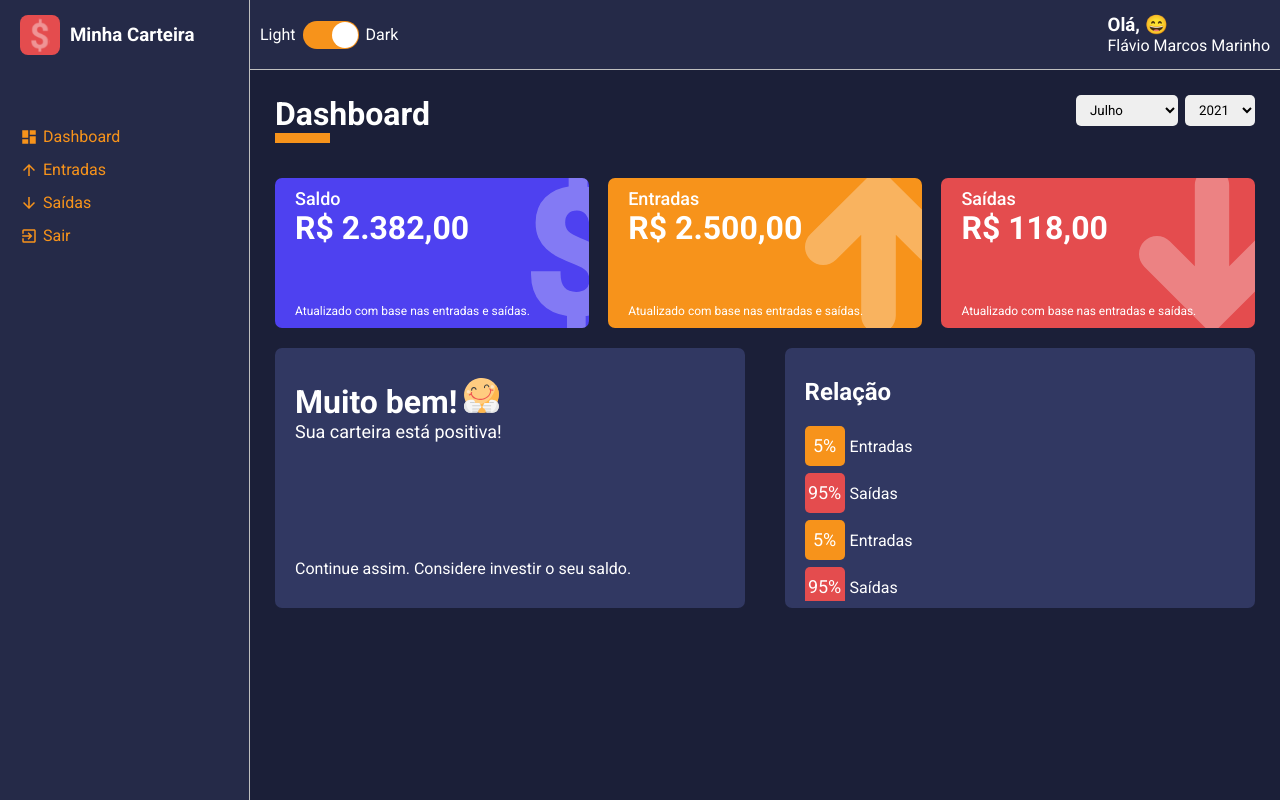
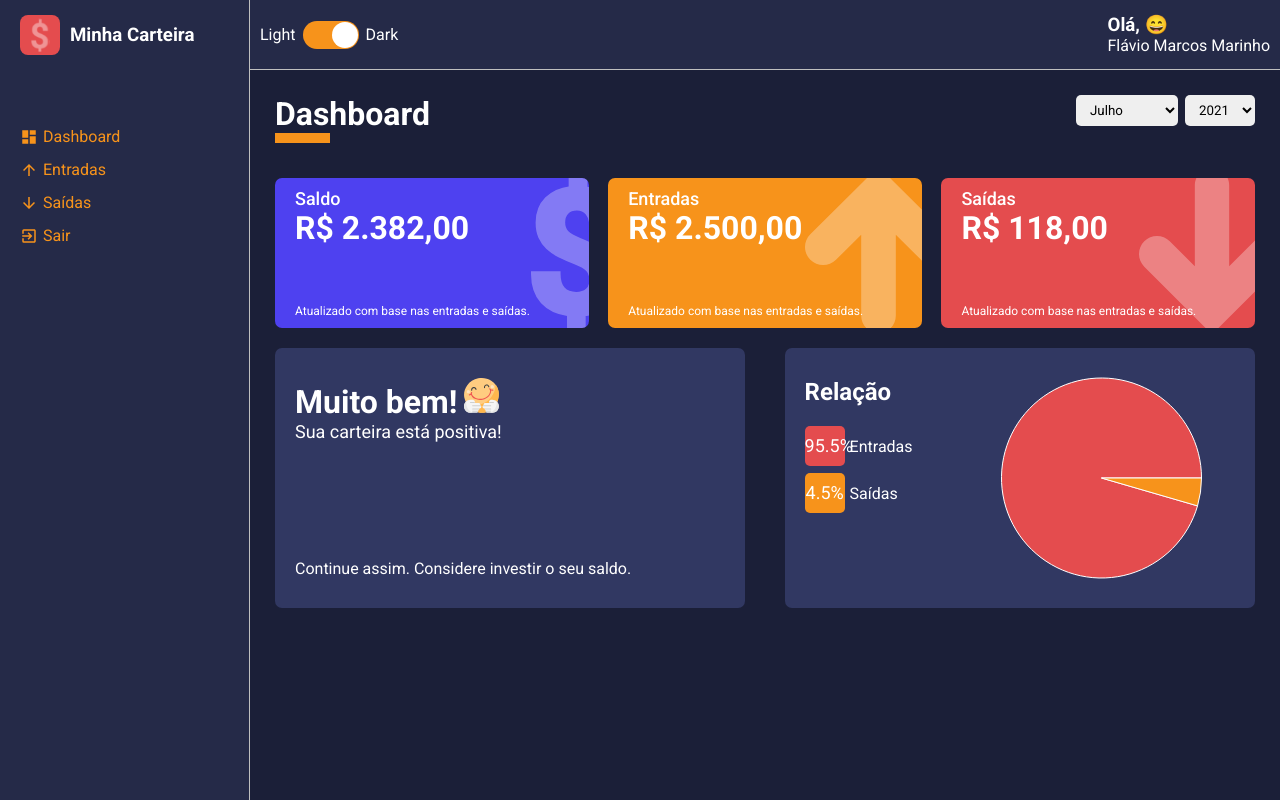
Before and after one commit to flaviomarcosmarinho/Minha-Carteira, a React (Create React App) app: page /dashboard in a window 1280 px wide. Built offline with nearby package versions, Linux system fonts and the light colour scheme.

Commit message:
finish pieChartBox component

```diff
--- a/src/components/PieChart/index.tsx
+++ /dev/null
@@ -1,82 +0,0 @@
-import React from "react";
-// import {
-//     PieChart,
-//     Pie,
-//     Cell,
-//     ResponsiveContainer
-// } from 'recharts'; //yarn add recharts (by www.recharts.org) && yarn add @types/recharts -D
-
-import {
-    Container,
-    SideLeft,
-    LegendContainer,
-    Legend,
-    SideRight
- } from "./styles";
-
-//stateless component
-const PieChart: React.FC = () => (
-    <Container>
-        <SideLeft>
-            <h2>Relação</h2>
-            <LegendContainer>
-                <Legend color="#F7931B">
-                    <div>5%</div>
-                    <span>Entradas</span>
-                </Legend>
-                <Legend color="#E44C4E">
-                    <div>95%</div>
-                    <span>Saídas</span>
-                </Legend>
-                <Legend color="#F7931B">
-                    <div>5%</div>
-                    <span>Entradas</span>
-                </Legend>
-                <Legend color="#E44C4E">
-                    <div>95%</div>
-                    <span>Saídas</span>
-                </Legend>
-                <Legend color="#F7931B">
-                    <div>5%</div>
-                    <span>Entradas</span>
-                </Legend>
-                <Legend color="#E44C4E">
-                    <div>95%</div>
-                    <span>Saídas</span>
-                </Legend>
-                <Legend color="#F7931B">
-                    <div>5%</div>
-                    <span>Entradas</span>
-                </Legend>
-                <Legend color="#E44C4E">
-                    <div>95%</div>
-                    <span>Saídas</span>
-                </Legend>
-                <Legend color="#F7931B">
-                    <div>5%</div>
-                    <span>Entradas</span>
-                </Legend>
-                <Legend color="#E44C4E">
-                    <div>95%</div>
-                    <span>Saídas</span>
-                </Legend>
-            </LegendContainer>
-        </SideLeft>
-
-        <SideRight>
-            {/* <ResponsiveContainer>
-                <PieChart>
-                    <Pie
-                        data={[{amount: 30, percent: 95}]}
-                        labelLine={false}
-                        dataKey="percent"
-                    >
-
-                    </Pie>
-                </PieChart>
-            </ResponsiveContainer> */}
-        </SideRight>
-    </Container>
-);
-
-export default PieChart;
--- /dev/null
+++ b/src/components/PieChartBox/index.tsx
@@ -0,0 +1,59 @@
+import React from "react";
+import {
+    PieChart,
+    Pie,
+    Cell,
+    ResponsiveContainer
+} from 'recharts'; //yarn add recharts (by www.recharts.org) && yarn add @types/recharts -D
+
+import {
+    Container,
+    SideLeft,
+    LegendContainer,
+    Legend,
+    SideRight
+ } from "./styles";
+
+ interface IPieChartProps {
+     data: {
+        name: string;
+        value: number;
+        percent: number;
+        color: string;
+     }[];
+ }
+
+//stateless component
+const PieChartBox: React.FC<IPieChartProps> = ({ data }) => (
+    <Container>
+        <SideLeft>
+            <h2>Relação</h2>
+            <LegendContainer>
+                {
+                    data.map(item => (
+                        <Legend key={item.name} color={item.color}>
+                            <div>{item.percent}%</div>
+                            <span>{item.name}</span>
+                        </Legend>
+                    ))
+                }
+            </LegendContainer>
+        </SideLeft>
+
+        <SideRight>
+            <ResponsiveContainer>
+                <PieChart>
+                    <Pie data={data} dataKey="percent">
+                        {
+                            data.map(item => (
+                                <Cell key={item.name} fill={item.color} />
+                            ))
+                        }
+                    </Pie>
+                </PieChart>
+            </ResponsiveContainer>
+        </SideRight>
+    </Container>
+);
+
+export default PieChartBox;
--- a/src/components/PieChart/styles.ts
+++ b/src/components/PieChartBox/styles.ts
@@ -72,5 +72,7 @@ export const Legend = styled.li<ILegendProps> `
 `;
 
 export const SideRight = styled.main ` //Conteúdo principal
-
+    display: flex;
+    flex: 1;
+    justify-content: center;
 `;
--- a/src/pages/Dashboard/index.tsx
+++ b/src/pages/Dashboard/index.tsx
@@ -4,7 +4,7 @@ import ContentHeader from "../../components/ContentHeader";
 import SelectInput from "../../components/SelectInput";
 import WalletBox from "../../components/WalletBox";
 import MessageBox from "../../components/MessageBox";
-import PieChart from "../../components/PieChart";
+import PieChartBox from "../../components/PieChartBox";
 
 import expenses from "../../repositories/expenses";
 import gains from "../../repositories/gains";
@@ -120,6 +120,29 @@ const Dashboard: React.FC = () => {
         }
     }, [grandTotal]);
 
+    const relationExpensesVersusGains =  useMemo(() => {
+        const total = totalGains + totalExpenses;
+        const percentGains = (totalGains * 100) / total;
+        const percentExpenses = (totalExpenses * 100) / total;
+
+        const data = [
+            {
+                name: "Entradas",
+                value: totalGains,
+                percent: Number(percentGains.toFixed(1)),
+                color: '#E44C4E'
+            },
+            {
+                name: "Saídas",
+                value: totalExpenses,
+                percent: Number(percentExpenses.toFixed(1)),
+                color: '#F7931B'
+            }
+        ];
+
+        return data;
+    }, [totalGains, totalExpenses]);
+
     const handleMonthSelected = (month: string) => {
         try {
             const parseMonth = Number(month);
@@ -186,8 +209,7 @@ const Dashboard: React.FC = () => {
                     icon={message.icon}
                 />
 
-                <PieChart>
-                </PieChart>
+                <PieChartBox data={relationExpensesVersusGains} />
             </Content>
         </Container>
     );
--- a/src/pages/List/index.tsx
+++ b/src/pages/List/index.tsx
@@ -12,7 +12,6 @@ import formatDate from "../../utils/formatDate";
 import listOfMonths from "../../utils/months";
 
 import { Container, Content, Filters } from './styles'
-import { ThemeContext } from "styled-components";
 
 interface IRouteParams {
     match: {
```
